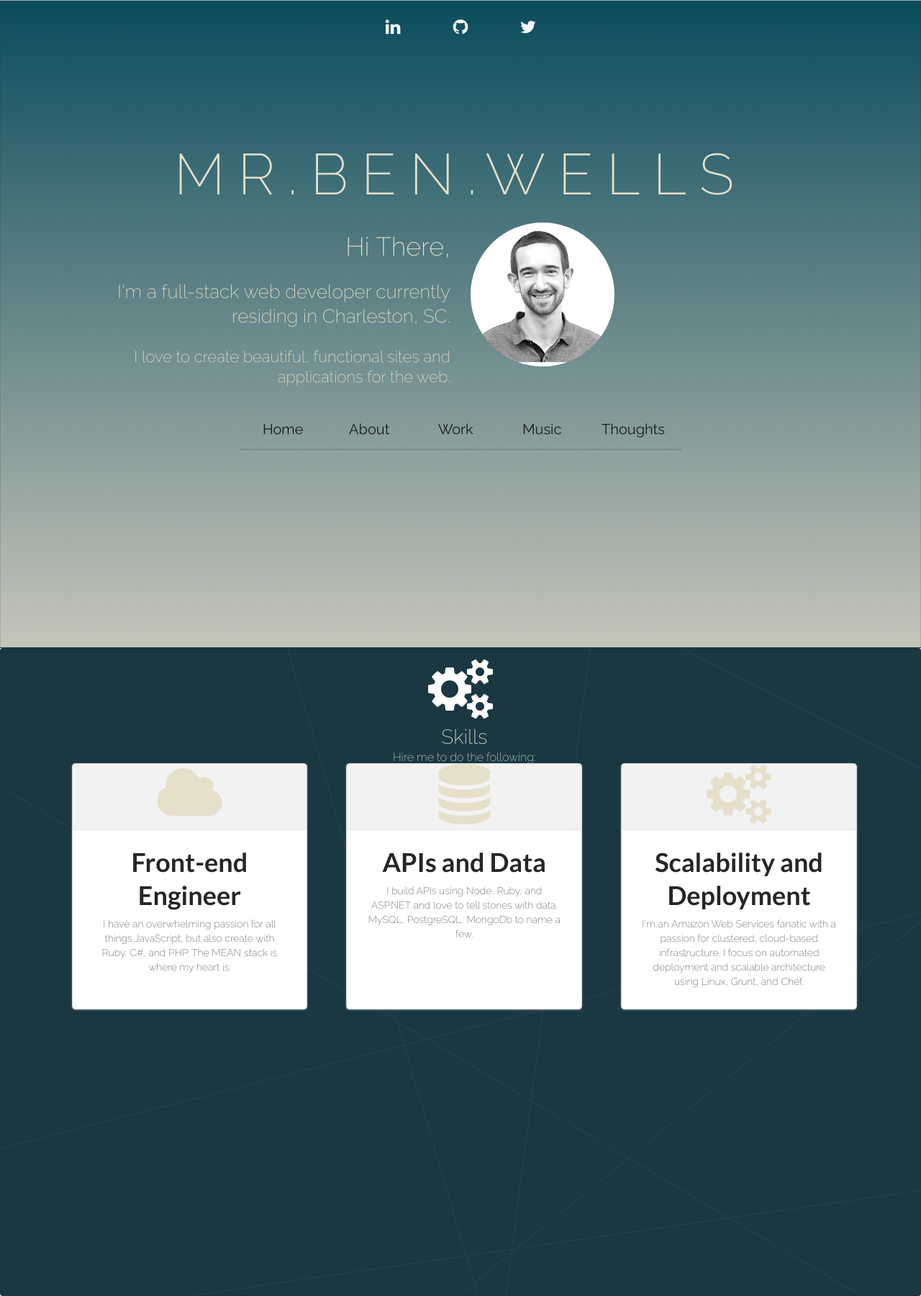
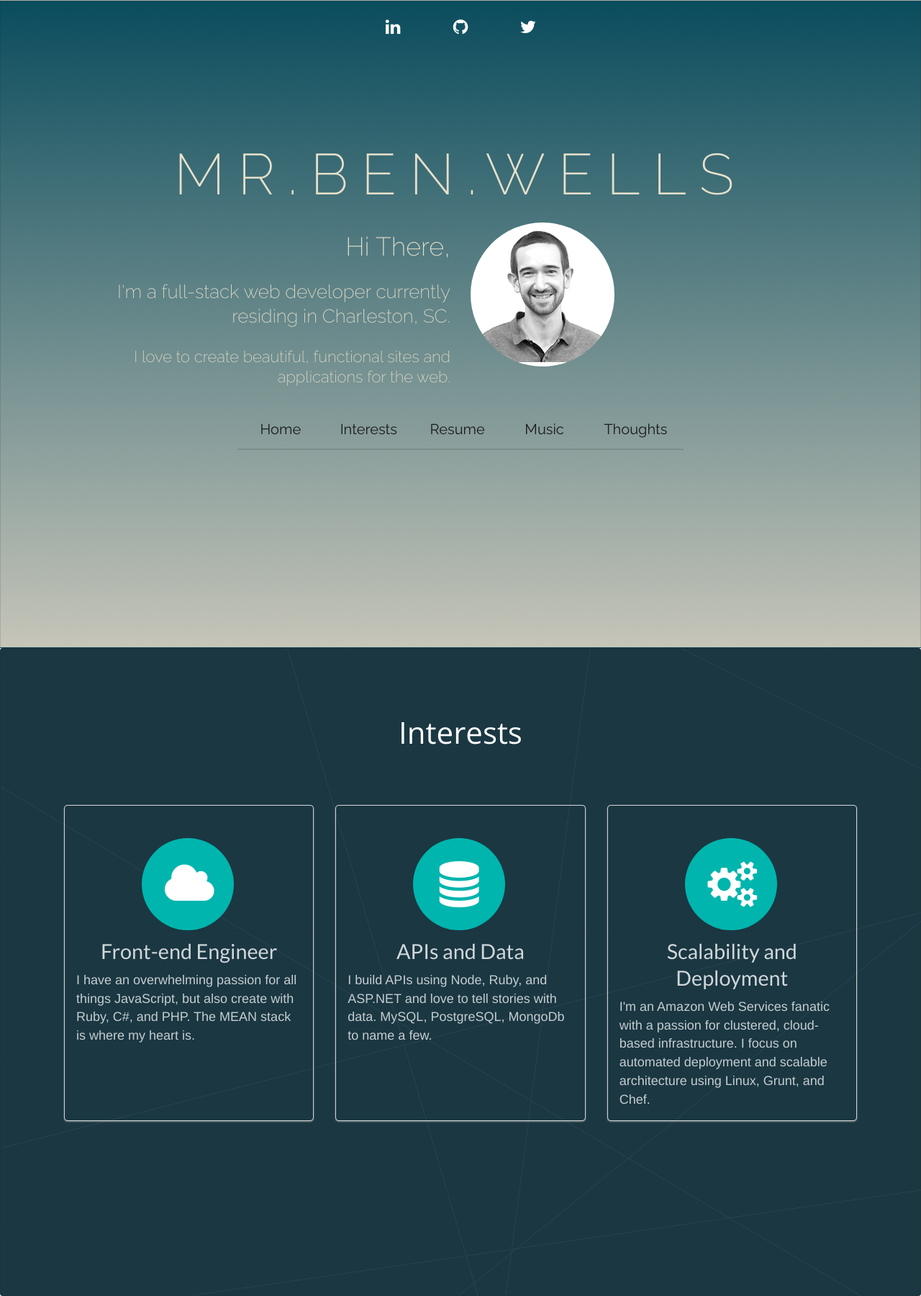
Before and after one commit to benwells/benwells.github.io, a Jekyll site: the page built from index.html, in a window 1280 px wide. Shown: the whole page at 72% size. Built offline with Jekyll 4.4.1, drawn with Linux system fonts in a browser that asks for light colours; nearby versions of some CDN libraries.

Commit message:
Interests section looking pretty decent

```diff
--- a/_includes/semantic/about_segment.html
+++ b/_includes/semantic/about_segment.html
@@ -1,19 +1,20 @@
-<div class="ui segment" style="background-color: #1A3742;background-image: url('/img/bg_stripes.png');margin:0;height:100%;">
+<div class="ui segment" id="interests" style="background-color: #1A3742;background-image: url('/img/bg_stripes.png');margin:0;height:100%;">
   <div class="ui text container" style="max-width: 1100px!important;">
-    <h1 class="ui icon header myfont">
-      <i class="settings icon inverted"></i>
+    <h1 class="ui icon header" style="margin:0 auto;display:block;font-size:3rem;color:white;font-weight:100;font-family:'Open Sans';margin-top:75px;margin-bottom:75px;">
+      <!-- <i class="settings icon inverted"></i> -->
+      Interests
+    </h1>
     <div class="content">
-        Skills
-        <div class="sub header myfont">Hire me to do the following:</div>
+      <!-- <div class="sub header myfont">Hire me to do the following:</div> -->
       <div class="ui three stackable cards">
         {% for interest in site.data.interests %}
-            <div class="card">
-              <div class="image">
-                <i class="{{ interest.iconClass }} icon"></i>
+          <div class="card" style="background:none;">
+            <div class="ui myfont" style="background:none;padding-top:45px;text-align:center;">
+              <i class="{{ interest.iconClass }} icon circular huge inverted teal"></i>
             </div>
-              <div class="content" >
-                <a class="header">{{ interest.title }}</a>
-                <div class="description" style="font-size:14px;">
+            <div class="content" style="font-family: 'OpenSans', 'Helvetica';">
+              <a class="header" style="color:white!important;text-align:center;font-size:1.8em;font-weight:300;opacity:0.8;">{{ interest.title }}</a>
+              <div class="description " style="color:white;font-size:18px;opacity:0.75;line-height:26px;font-weight:100;">
                 <p> {{ interest.description }} </p>
               </div>
             </div>
@@ -21,6 +22,5 @@
         {% endfor %}
       </div>
     </div>
-    </h1>
   </div>
 </div>
--- a/_includes/semantic/head.html
+++ b/_includes/semantic/head.html
@@ -3,7 +3,7 @@
   <link rel="stylesheet" type="text/css" href="/semantic/dist/semantic.min.css">
   <link rel="stylesheet" type="text/css" href="/css/semantic-theme.css">
   <link rel="stylesheet" type="text/css" href="http://fonts.googleapis.com/css?family=Raleway:200,300,400,500">
-  <link rel="stylesheet" type="text/css" href="http://fonts.googleapis.com/css?family=Open+Sans:100,300,700,800">
+  <link rel="stylesheet" type="text/css" href="http://fonts.googleapis.com/css?family=Open+Sans:100,200,300">
   <script src="//ajax.googleapis.com/ajax/libs/jquery/1.8.3/jquery.min.js"></script>
   <script src="/semantic/dist/semantic.min.js"></script>
   <script src="/js/semantic-theme.js"></script>
--- a/_includes/semantic/main_menu.html
+++ b/_includes/semantic/main_menu.html
@@ -1,9 +1,9 @@
 <div class="ui text container" style="text-align:center;">
   <div class="ui secondary pointing icon labeled compact menu myfont desktop-menu" style="margin-top:30px;font-size:20px;">
     <a href="#" class='item'>Home</a>
-    <a href="#" class='item'>About</a>
-    <a href="#" class='item'>Work</a>
-    <a href="#" class='item'>Music</a>
+    <a href="#interests" class='item'>Interests</a>
+    <a href="#" class='item'>Resume</a>
+    <a href="https://www.benwellsmusic.com" target="_blank" class='item'>Music</a>
     <a href="#" class='item'>Thoughts</a>
   </div>
 </div>
--- a/css/semantic-theme.css
+++ b/css/semantic-theme.css
@@ -40,22 +40,12 @@ body {
   margin: 0!important;
   border-radius: 0!important;
   z-index: 1;
-  /*background: url(fade.jpg) no-repeat center center fixed;*/
   background: #1A3742;
-  background-image: -webkit-gradient(linear, 0% 0%, 0% 100%, from(#1A3742), to(#9EA183))!important;
-  background-image: -webkit-linear-gradient(top, #1A3742, #9EA183)!important;
-    /*background-image: -webkit-linear-gradient(top, #0A4C5D, #848484)!important;*/
-    background-image: -webkit-linear-gradient(top, #0A4C5D, #C6C5B9)!important;
+  background-image: -webkit-linear-gradient(top, #0A4C5D, #C6C5B9)!important;
   -webkit-background-size: cover;
   -moz-background-size: cover;
   -o-background-size: cover;
   background-size: cover;
-
-  /*-webkit-filter: blur(1px);*/
-  /*-moz-filter: blur(1px);*/
-  /*-o-filter: blur(1px);*/
-  /*-ms-filter: blur(1px);*/
-  /*filter: blur(1px);*/
 }
 
 h1.main-title {
```
Lines whose indentation alone changed are shown as unchanged.
